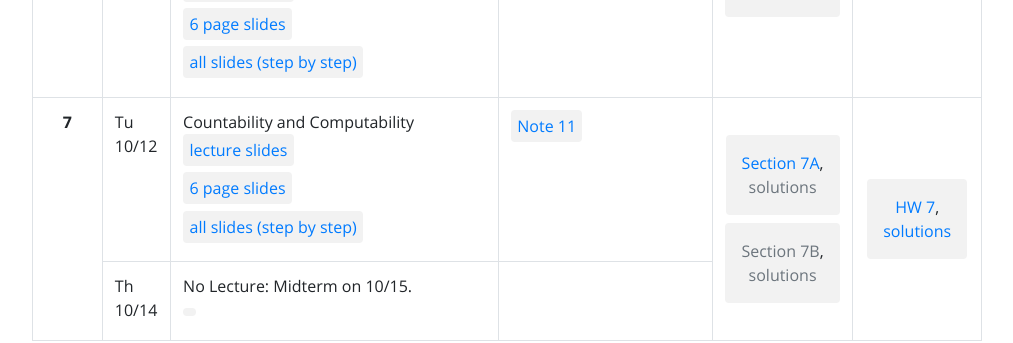
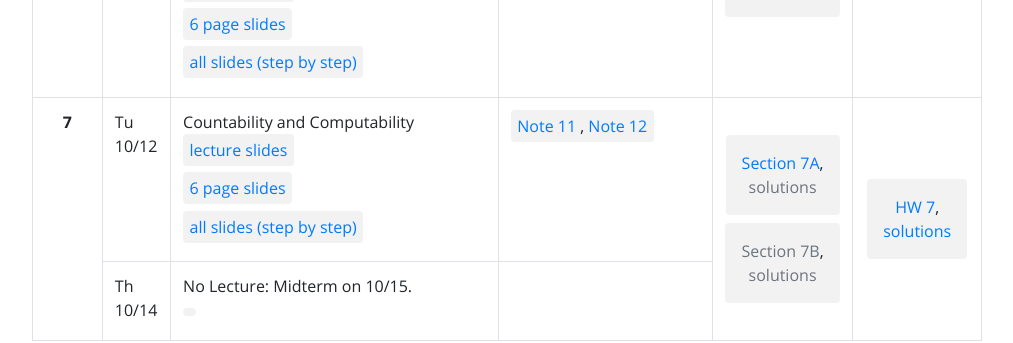
Before and after one commit to tsgoten/cs70-website, a Jekyll site: the page built from index.html, in a window 1280 px wide and 900 px high, scrolled down 2141 px. Shown: the part 343-686 px from the top of the window, without its empty margins (133-1146 px from the left). Built offline with Jekyll 4.4.1, drawn with Linux system fonts in a browser that asks for light colours.

Commit message:
added note 12 to this week

```diff
--- a/_data/materials/week_7.yml
+++ b/_data/materials/week_7.yml
@@ -2,7 +2,7 @@
   date: "10/12"
   week: 7
   title: "Countability and Computability"
-  reading_text: [11]
+  reading_text: [11, 12]
   webcast:
   password:
   mirror:
```
